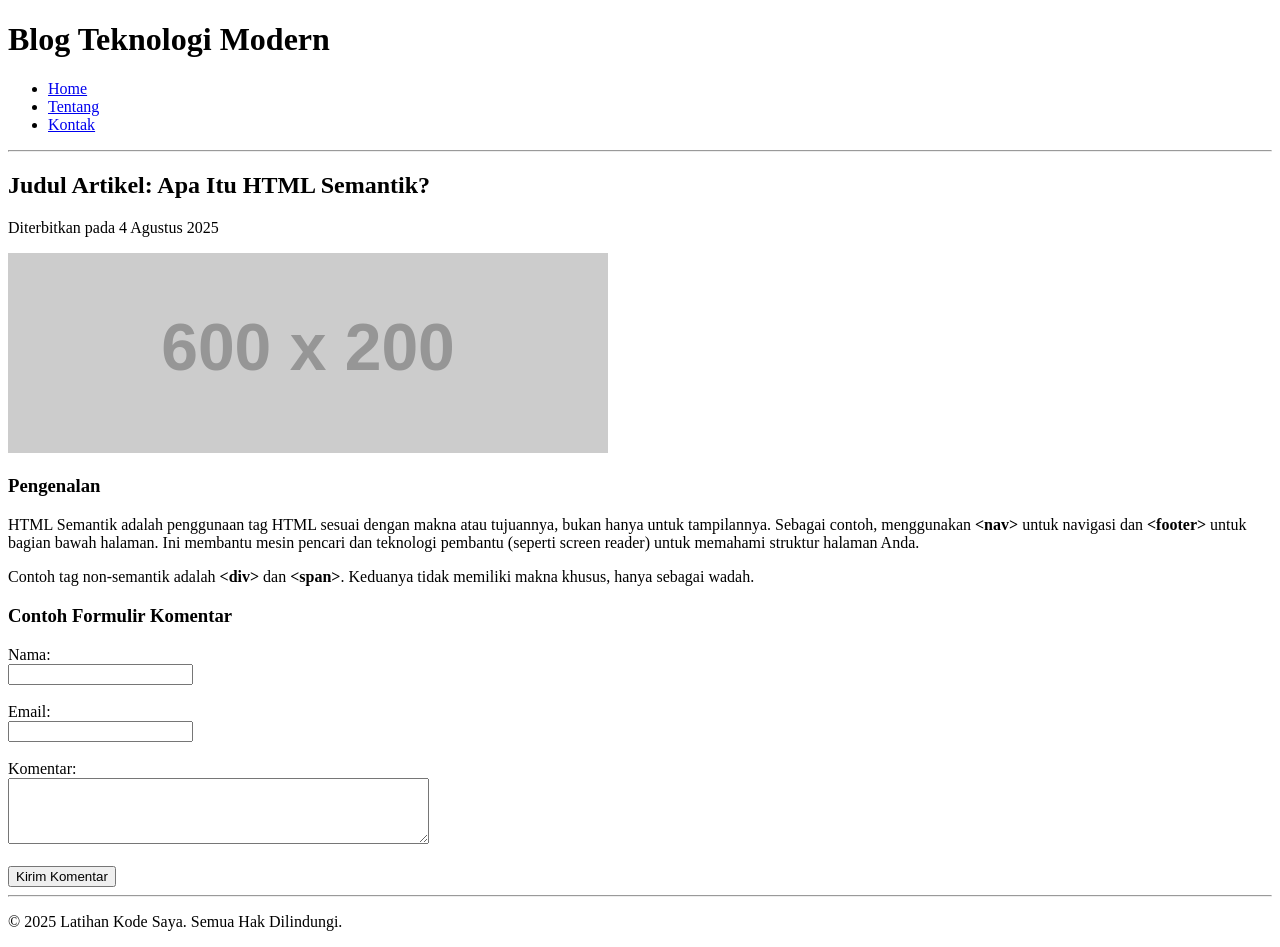
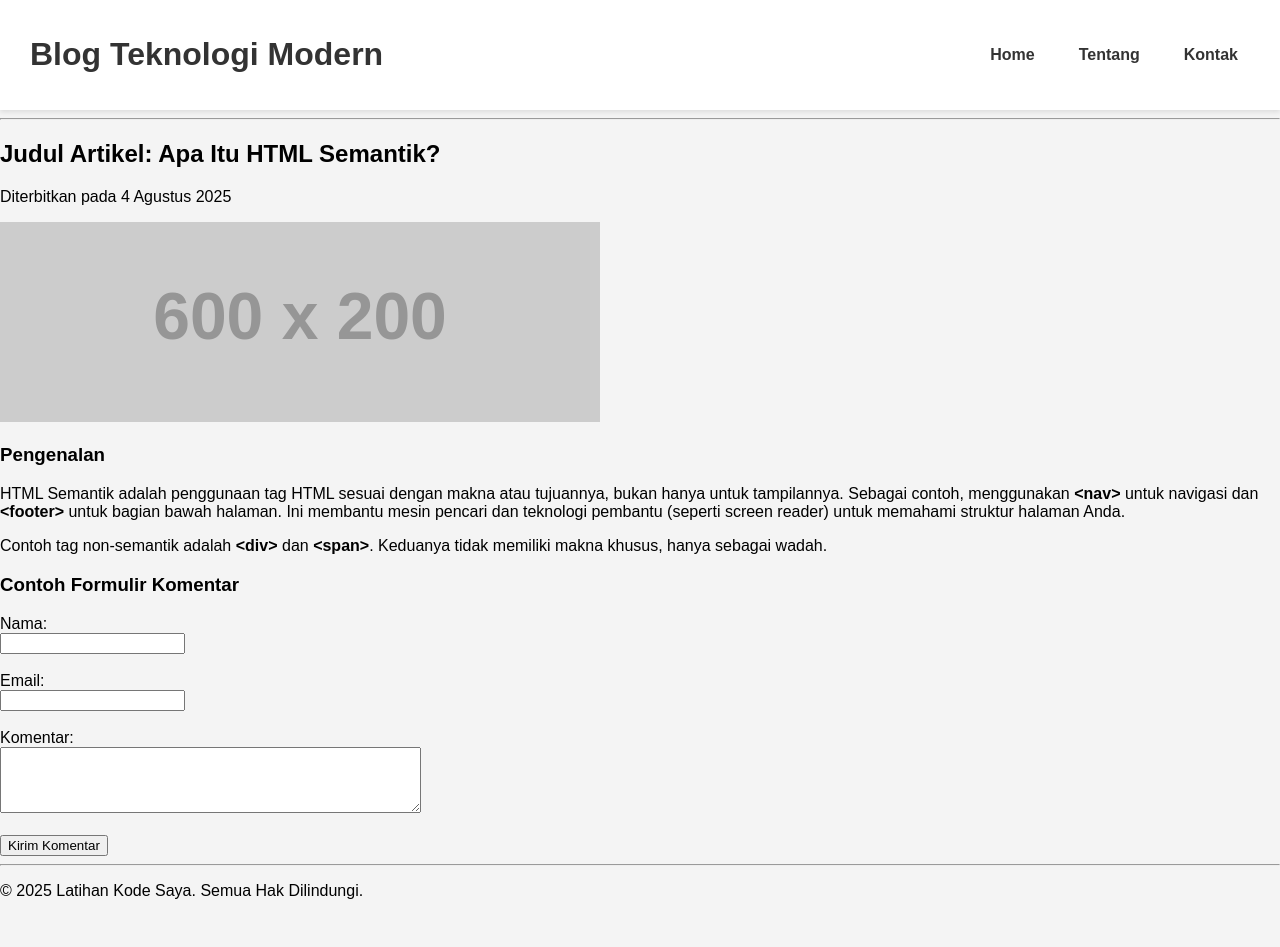
Before and after one commit to kangnova/latihan-git, a plain HTML site: page index.html in a window 1280 px wide. After the commit the page ends 916 px from the top, so only its background shows below. Drawn offline with Linux system fonts and the light colour scheme; placeholder pictures from the web are drawn by us.

Commit message:
Fitur : memperbaiki link css dan menambahkan style css di file style.css

```diff
--- a/index.html
+++ b/index.html
@@ -6,7 +6,7 @@
     <meta name="viewport" content="width=device-width, initial-scale=1.0">
 
     <title>Latihan Halaman HTML Lengkap</title>
-    <link rel="stylesheetcss" href="style.css">
+    <link rel="stylesheet" href="style.css">
 </head>
 <body>
 
--- a/style.css
+++ b/style.css
@@ -0,0 +1,46 @@
+/* style.css */
+
+/* Pengaturan dasar untuk seluruh halaman */
+body {
+    font-family: sans-serif;
+    margin: 0;
+    padding: 0;
+    background-color: #f4f4f4;
+}
+
+/* Men-styling bagian header */
+header {
+    background-color: #ffffff;
+    color: #333;
+    padding: 15px 30px;
+    display: flex;
+    justify-content: space-between;
+    align-items: center;
+    box-shadow: 0 2px 5px rgba(0,0,0,0.1);
+}
+
+/* Men-styling list navigasi di dalam header */
+header nav ul {
+    list-style-type: none;
+    margin: 0;
+    padding: 0;
+    display: flex;
+    gap: 20px;
+}
+
+/* Men-styling link <a> di dalam navigasi header */
+header nav a {
+    color: #333;
+    text-decoration: none;
+    font-weight: bold;
+    font-size: 16px;
+    padding: 8px 12px;
+    border-radius: 5px;
+    transition: background-color 0.3s;
+}
+
+/* Efek saat kursor mouse berada di atas link navigasi */
+header nav a:hover {
+    background-color: #f0f0f0;
+    color: #000;
+}
```
